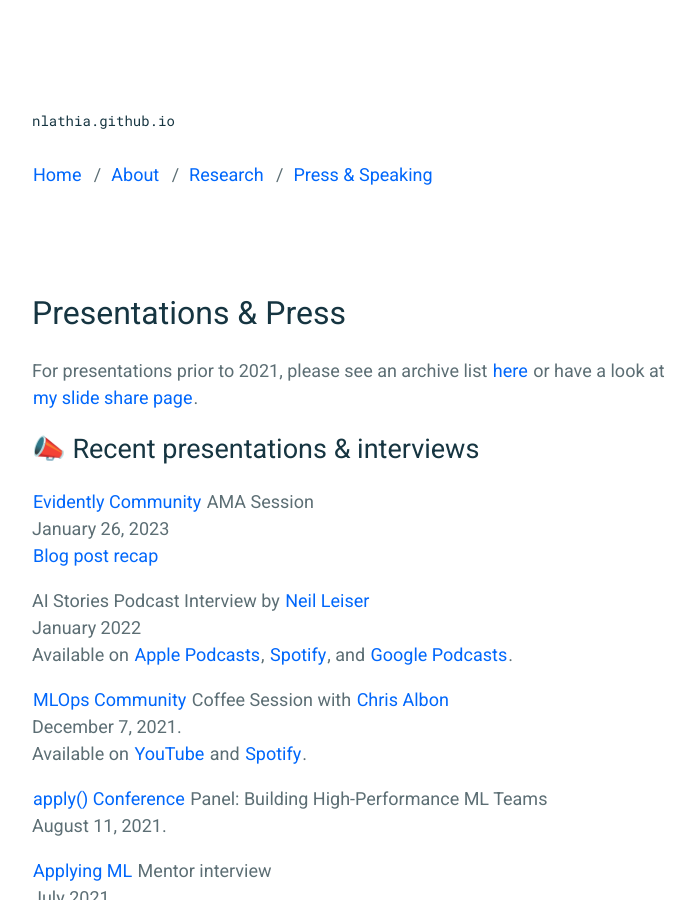
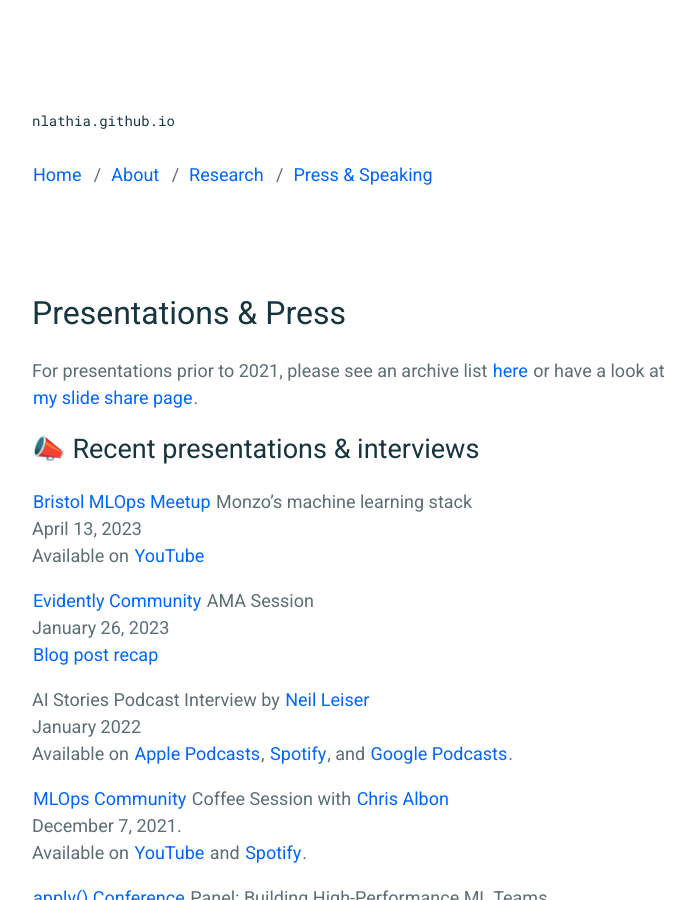
Before and after one commit to nlathia/nlathia.github.io, a Jekyll site: the page built from _pages/public.md, in a window 1280 px wide and 900 px high. Shown: the whole window, without its empty margins (258-953 px from the left). Built offline with Jekyll 4.4.1, drawn with Linux system fonts in a browser that asks for light colours.

Commit message:
Update public.md

```diff
--- a/_pages/public.md
+++ b/_pages/public.md
@@ -7,6 +7,10 @@
 For presentations prior to 2021, please see an archive list [here](../archive/public) or have a look at [my slide share page](http://www.slideshare.net/neal.lathia).
 
 # 📣 Recent presentations & interviews
+
+[Bristol MLOps Meetup](https://mlops.community/meetups/) Monzo's machine learning stack
+<br />April 13, 2023
+<br />Available on [YouTube](https://www.youtube.com/watch?v=nCxdmBz9DkU)
 
 [Evidently Community](https://www.evidentlyai.com/community) AMA Session
 <br />January 26, 2023
```
